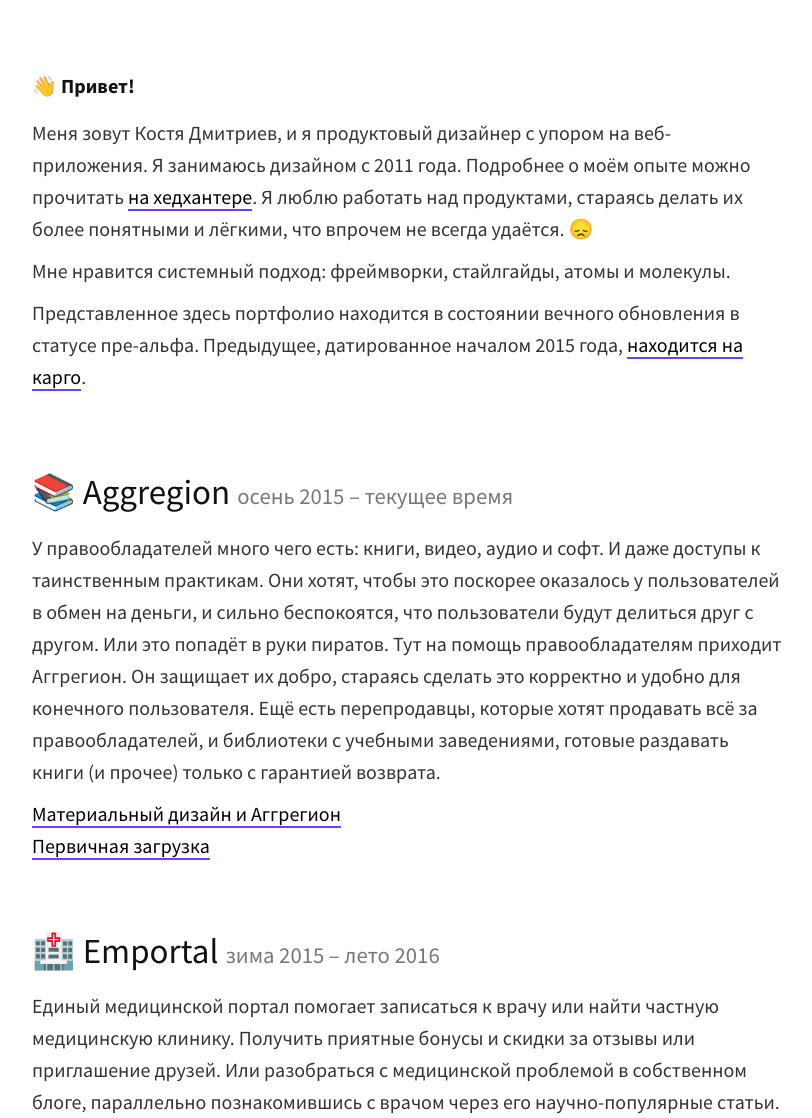
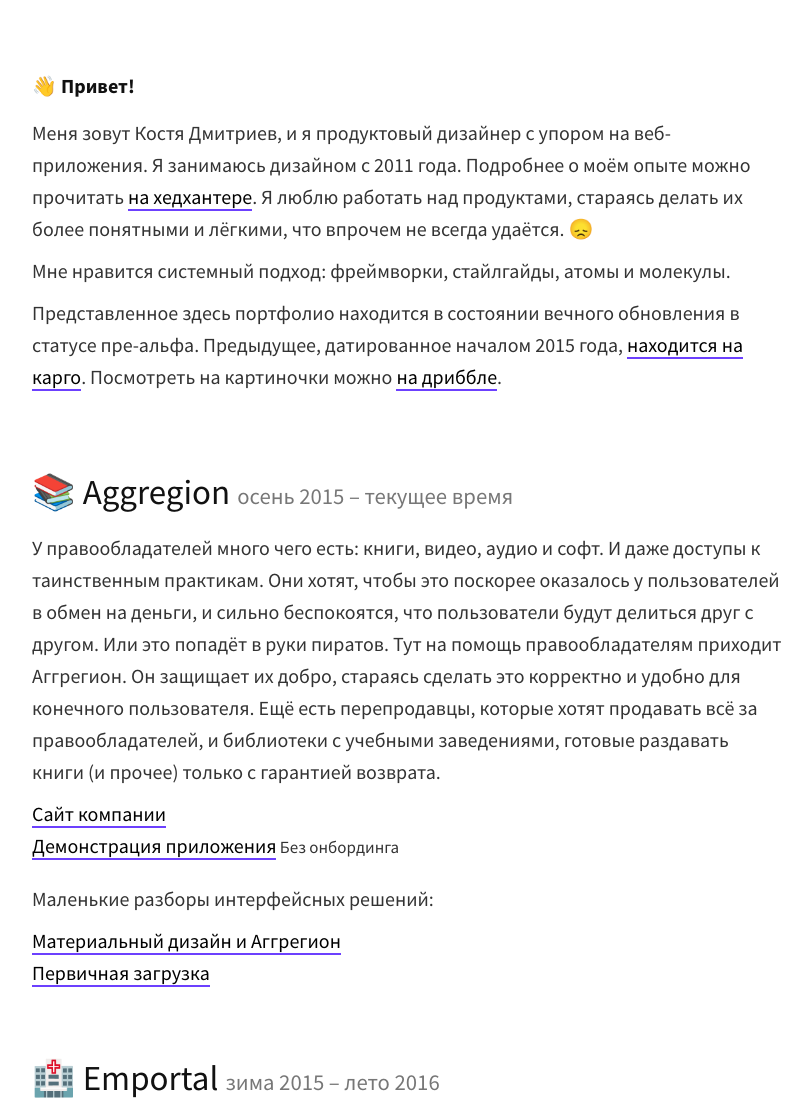
Before and after one commit to hedonistjugend/portfolio-2017, a plain HTML site: page index.html in a window 1280 px wide. Shown: the top 1118 px of the page, without its empty margins (233-1045 px from the left). Drawn offline with nearby package versions, Linux system fonts and the light colour scheme.

Commit message:
Changed some links & texts

```diff
--- a/index.html
+++ b/index.html
@@ -38,7 +38,8 @@
                 </p>
 
                 <p>Представленное здесь портфолио находится в состоянии вечного обновления в статусе пре-альфа.
-                    Предыдущее, датированное началом 2015 года, <a href="http://cargocollective.com/konstdmitriev">находится на карго</a>.</p>
+                    Предыдущее, датированное началом 2015 года, <a href="http://cargocollective.com/konstdmitriev">находится на карго</a>.
+                Посмотреть на картиночки можно <a href="https://dribbble.com/hedonistjugend">на дриббле</a>.</p>
             </article>
 
             <article class="col-md-8 col-md-offset-2">
@@ -47,6 +48,9 @@
                     на деньги, и сильно беспокоятся, что пользователи будут делиться друг с другом. Или это попадёт в руки пиратов. Тут на помощь правообладателям приходит Аггрегион. Он защищает их добро, стараясь сделать это корректно и удобно для конечного
                     пользователя. Ещё есть перепродавцы, которые хотят продавать всё за правообладателей, и библиотеки с учебными заведениями, готовые раздавать книги (и прочее) только с гарантией возврата.
                 </p>
+                <a href="https://aggregion.com">Сайт компании</a><br>
+                <a href="https://aggregion.com/demo-access/">Демонстрация приложения</a><small> Без онбординга</small><br>
+                <p style="padding-top: 20px;">Маленькие разборы интерфейсных решений:</p>
                 <a href="agrie_system_overall.html">Материальный дизайн и Аггрегион</a><br>
                 <a href="agrie_first_load.html">Первичная загрузка</a>
 
```
